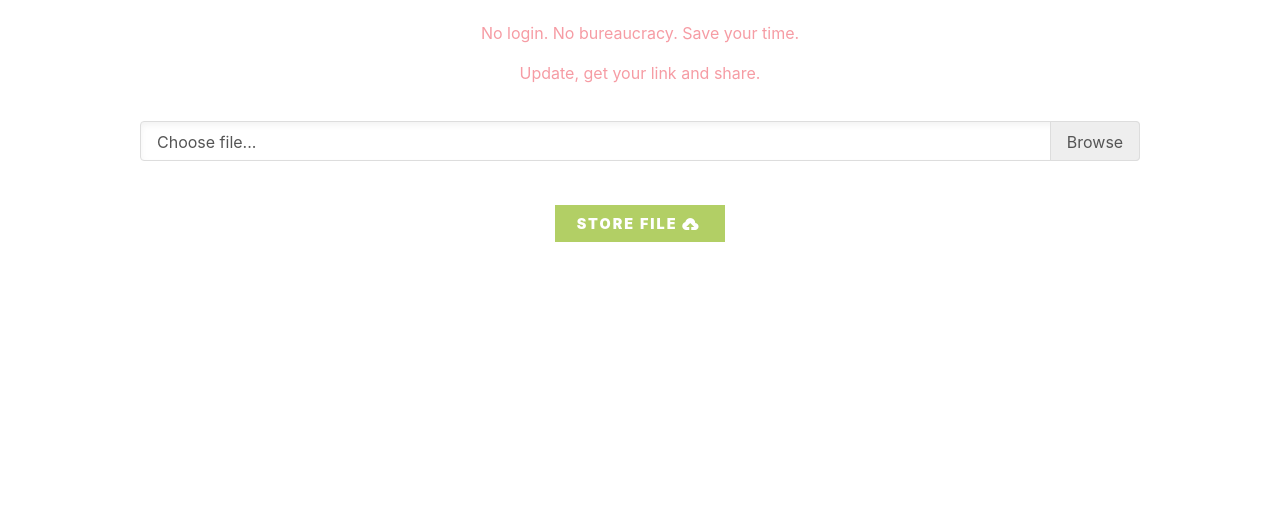
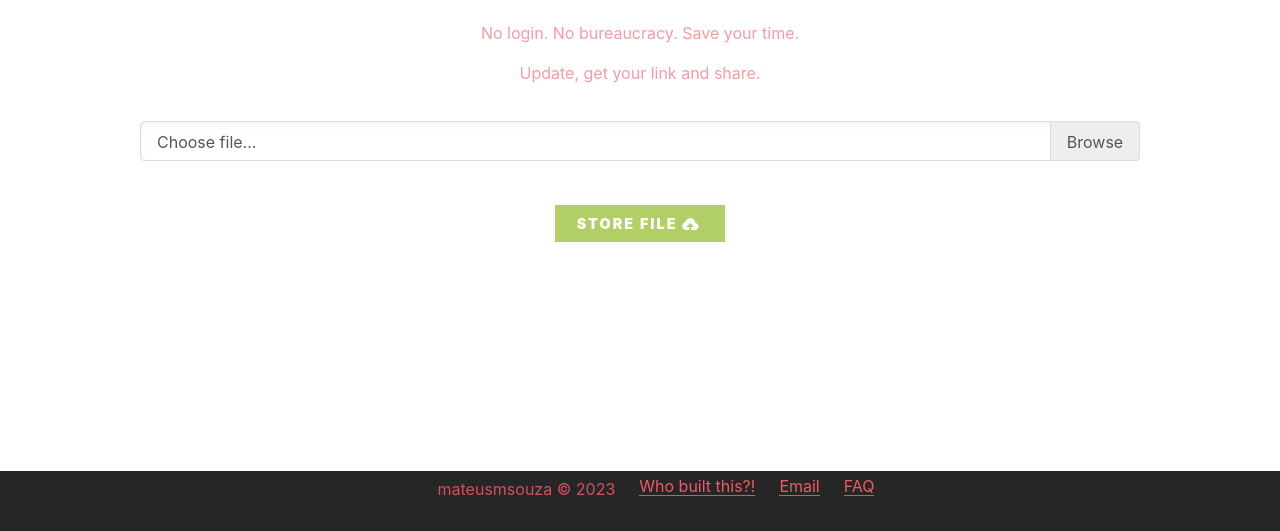
Before and after one commit to Mateusmsouza/store-that-bit-front, a website built with Vite: page src/index.html in a window 1280 px wide. Shown: the part 269-800 px from the top of the page. Built offline with nearby package versions, Linux system fonts and the light colour scheme.

Commit message:
added footer

```diff
--- a/src/assets/css/style.css
+++ b/src/assets/css/style.css
@@ -1,3 +1,7 @@
+a{
+  text-decoration: none;
+}
+
 .store-that-bit {
   width: 90%;
   max-width: 1000px;
@@ -13,3 +17,44 @@
   margin-top: 16px;
   width: 100%;
 }
+
+.footer {
+  position:fixed;
+  bottom:0;
+  left:0;
+  width:100%;
+  height: 60px;
+  background-color: #262626;
+  display: flex;
+  align-items: center;
+  justify-content: center;
+}
+
+.footer-ul {
+  display: inline-grid;
+  grid-auto-flow: row;
+  grid-gap: 24px;
+  justify-items: center;
+  margin: auto;
+  list-style-type: none;
+}
+
+@media (min-width: 500px) {
+  .footer-ul {
+    grid-auto-flow: column;
+  }
+}
+
+.footer_link {
+  text-decoration: none;
+  box-shadow: inset 0 -1px 0 hsla(0, 0%, 100%, 0.4);
+}
+
+.footer_link:hover {
+  box-shadow: inset 0 -1.2em 0 hsla(0, 0%, 100%, 0.4);
+}
+
+.footer_li:last-child {
+  grid-column: 1 / 2;
+  grid-row: 1 / 2;
+}
--- a/src/index.html
+++ b/src/index.html
@@ -5,6 +5,7 @@
     <meta http-equiv="X-UA-Compatible" content="IE=edge">
     <meta name="viewport" content="width=device-width, initial-scale=1.0" />
     <title>Store That Bit</title>
+    <link rel="icon" href="assets/images/cloud.png">
   </head>
   <body>
     <main class="store-that-bit">
@@ -45,6 +46,17 @@
       <div class="alert warning store-that-bit__alert">
         <p><strong>Ops!!</strong> You need to select a file to be uploaded.</p>
       </div>
+
+      <footer class="footer container">
+        <ul class="footer-ul text-red-d1">
+          <li class="footer_li text-red-d1"><a class="footer_link" href="https://mateusmsouza.github.io/about/">Who built this?!</a></li>
+          <li class="footer_li text-red-d1"><a class="footer_link" href="mailto:mateus_msouza@outlook.com">Email</a></li>
+          <li class="footer_li text-red-d1"><a class="footer_link" href="https://befitting-shift-4a5.notion.site/FAQ-36dee2aa1be74367a7a73b89dbead4f6">FAQ</a></li>
+          <li class="footer_li">
+            <p class="text-red-d1">mateusmsouza © 2023</p>
+          </li>
+        </ul>
+      </footer>
     </main>
 
     <script type="module" src="/main.js"></script>
```
Also changed, not shown: src/assets/images/cloud.png (added).
